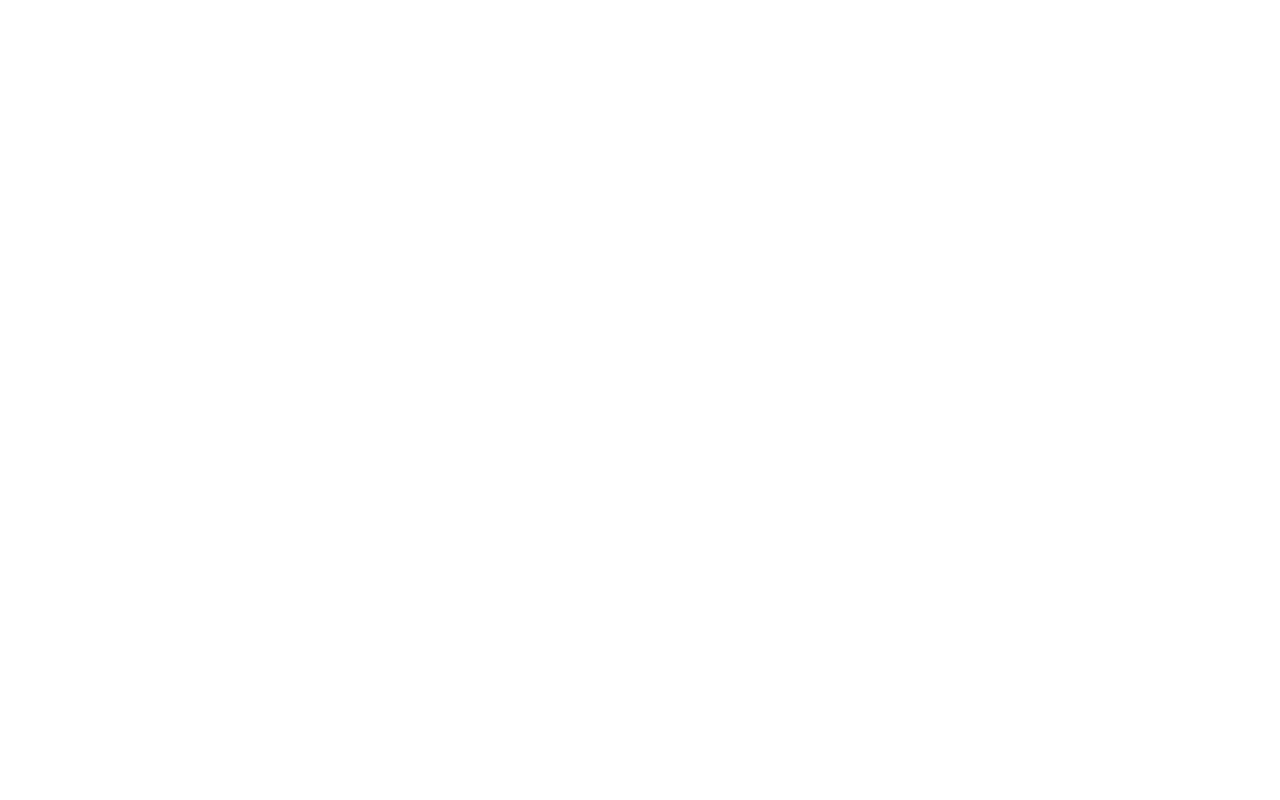
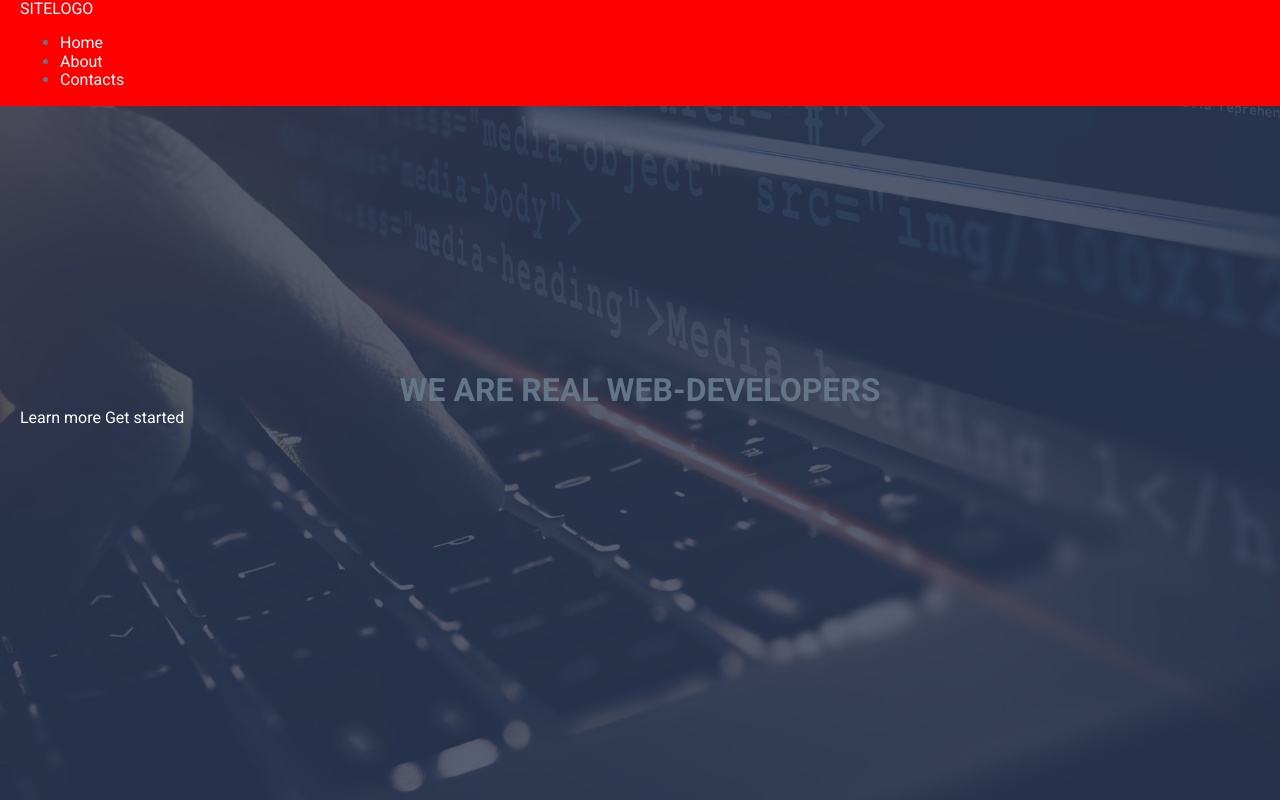
Before and after one commit to Vett123/kursova_1, a website: page index.html in a window 1280 px wide. Drawn offline with Linux system fonts and the light colour scheme.

Commit message:
виправив ошибку з контейнером

```diff
--- a/assets/scss/common/_typography.scss
+++ b/assets/scss/common/_typography.scss
@@ -0,0 +1,18 @@
+@use "../presets" as *;
+@use "../mixins" as *;
+
+*,
+*::before,
+*::after{
+    box-sizing: border-box
+}
+html{
+    color:$color-gray;
+    font-family:$font-main;
+    font-size:$font-size;
+}
+
+a{
+    text-decoration:none;
+    color:$color-light;
+}
--- a/assets/scss/components/header/_header-content.scss
+++ b/assets/scss/components/header/_header-content.scss
@@ -0,0 +1,17 @@
+@use "../../presets" as *;
+@use "../../mixins" as *;
+
+.header-content {
+    position: relative;
+    z-index: 1;
+
+    width: 100%;
+
+    &__container{
+        @extend %container;
+    }
+    &__title{
+        margin: 0;
+        text-align: center;
+    }
+}
--- a/assets/scss/components/header/_header-logo.scss
+++ b/assets/scss/components/header/_header-logo.scss
@@ -0,0 +1,2 @@
+@use "../../presets" as *;
+@use "../../mixins" as *;
--- a/assets/scss/components/header/_header-menu.scss
+++ b/assets/scss/components/header/_header-menu.scss
@@ -0,0 +1,15 @@
+@use "../../presets" as *;
+@use "../../mixins" as *;
+
+.header-menu{
+    position: absolute;
+    z-index: 2;
+    top: 0;
+    left: 0;
+    right: 0;
+    background-color: red;
+
+    &__container{
+       @extend %container;
+    }
+}
--- a/assets/scss/components/header/_header-navbar.scss
+++ b/assets/scss/components/header/_header-navbar.scss
@@ -0,0 +1,2 @@
+@use "../../presets" as *;
+@use "../../mixins" as *;
--- a/assets/scss/components/header/_header-overlay.scss
+++ b/assets/scss/components/header/_header-overlay.scss
@@ -0,0 +1,8 @@
+@use "../../presets" as *;
+@use "../../mixins" as *;
+
+.header-overlay{
+    background-color: $color-primary;
+    opacity: 0.8;
+   @include abs-position;
+}
--- a/assets/scss/components/header/_header.scss
+++ b/assets/scss/components/header/_header.scss
@@ -0,0 +1,18 @@
+@use "../../presets" as *;
+@use "../../mixins" as *;
+
+.header{
+    position: relative;
+    min-height: 100vh;
+    padding-top: 100px;
+    padding-bottom: 100px;
+
+    background-color: $color-primary;
+    background-image: url(../img/img-header.png);
+    background-position: 50% 50%;
+    background-size: cover;
+
+    display: flex;
+    align-items: center;
+
+}
--- a/assets/scss/mixins/_extends.scss
+++ b/assets/scss/mixins/_extends.scss
@@ -0,0 +1,8 @@
+@use "../presets" as *;
+
+%container{
+    max-width:$ul;
+    padding-left:$gap;
+    padding-right:$gap;
+    margin: 0 auto;
+}
--- a/assets/scss/style.scss
+++ b/assets/scss/style.scss
@@ -1,4 +1,4 @@
-@use "../../libs/normalize.css/normalize";
+@use "../../libs/normalize.css/normalize.scss";
 
 @use "common/typography";
 @use "common/classes";
--- a/index.html
+++ b/index.html
@@ -6,8 +6,6 @@
   <meta name="viewport" content="width=device-width, initial-scale=1.0, minimum-scale=1.0">
   <meta http-equiv="X-UA-Compatible" content="ie=edge">
   <link rel="shortcut icon" href="assets/img/favicon.png" type="image/png">
-  <!-- Подключаем normalize.css -->
-  <link rel="stylesheet" href="libs/normalize.css/normalize.css">
   <!-- Подключаем шрифты Roboto и Roboto Slab c сервиса google -->
   <link rel="preconnect" href="https://fonts.gstatic.com">
   <link href="https://fonts.googleapis.com/css2?family=Roboto+Slab:wght@100;300;400;700&family=Roboto:wght@100;300;400;500;700;900&display=swap" rel="stylesheet">
@@ -19,9 +17,50 @@
 </head>
 
 <body>
+  <header class="header">
+    <div class="header-content">
+      <div class="header-content__container">
+      <h1 class="header-content__title">WE ARE REAL WEB-DEVELOPERS</h1>
+      <div class="header-content__actions">
+        <a class="btn.btn--light" href="">Learn more</a>
+        <a class="btn.btn--light" href="">Get started</a>
+      </div>
+      </div>
+    </div>
+    <div class="header-menu">
+      <div class="header-menu__container">
+        <div class="header-logo">
+          <a class="header-logo__link"href=""><span class="header-logo__accent">SITE</span>LOGO
+          </a>
+        </div>
+        <nav class="headen-navbar">
+          <div class="header-navbar__btn">
+            <span class="header-navbar__btn-row"></span>
+            <span class="header-navbar__btn-row"></span>
+            <span class="header-navbar__btn-row"></span>
+          </div>
+          <ul class="headen-navbar__list">
+            <li class="headen-navbar__item">
+              <a class="headen-navbar__link" href="#">Home</a>
+            </li>
+            <li class="headen-navbar__item">
+              <a class="headen-navbar__link" href="#">About</a>
+            </li>
+            <li class="headen-navbar__item">
+              <a class="headen-navbar__link" href="#">Contacts</a>
+            </li>
+          </ul>
+        </nav>
+      </div>
+    </div>
+    <div class="header-overlay"></div>
+  </header>
+  <main class="main">
 
-  <!-- Код пишем здесь -->
+  </main>
+  <footer class="footer">
 
+  </footer>
 
   <!-- Подключаем библиотеку jquery, необходимую для работы нашего основного скрипта -->
   <script src="libs/jquery/dist/jquery.min.js"></script>
```
Also changed, not shown: assets/css/style.css.
